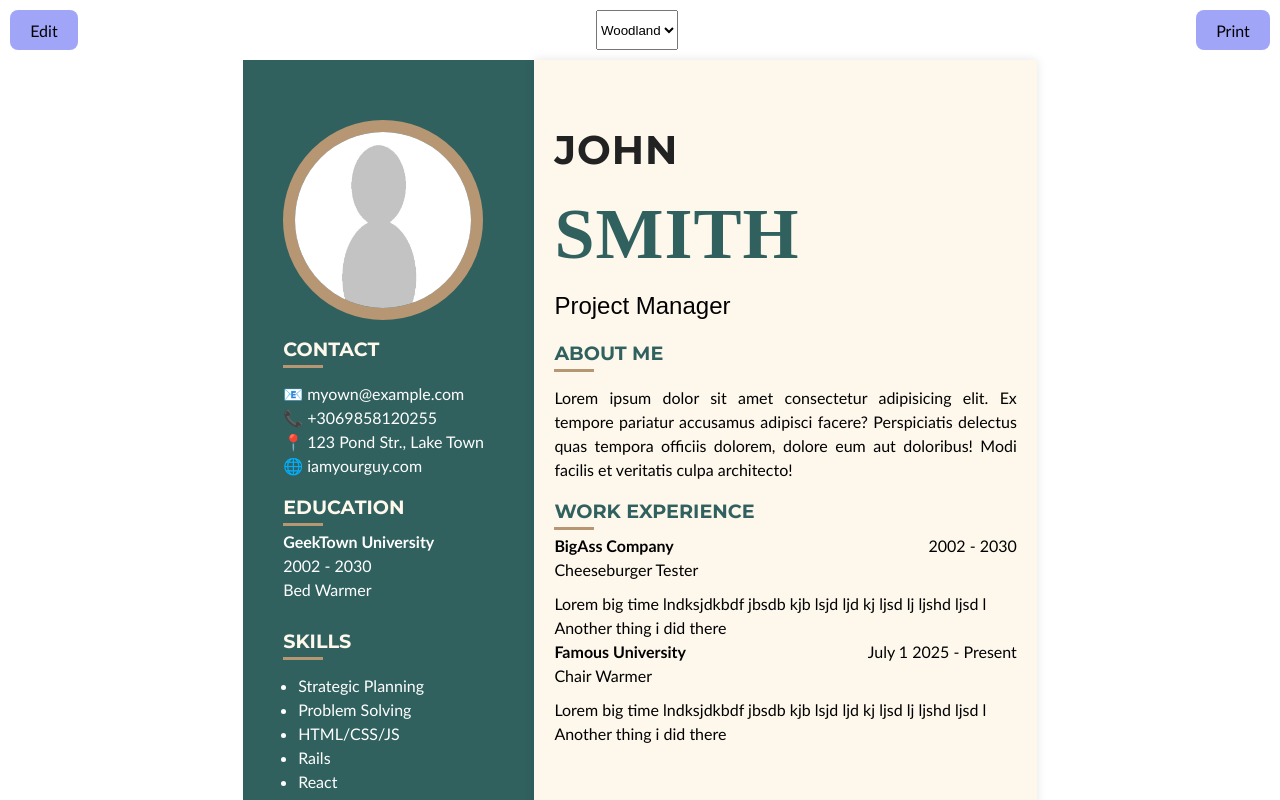
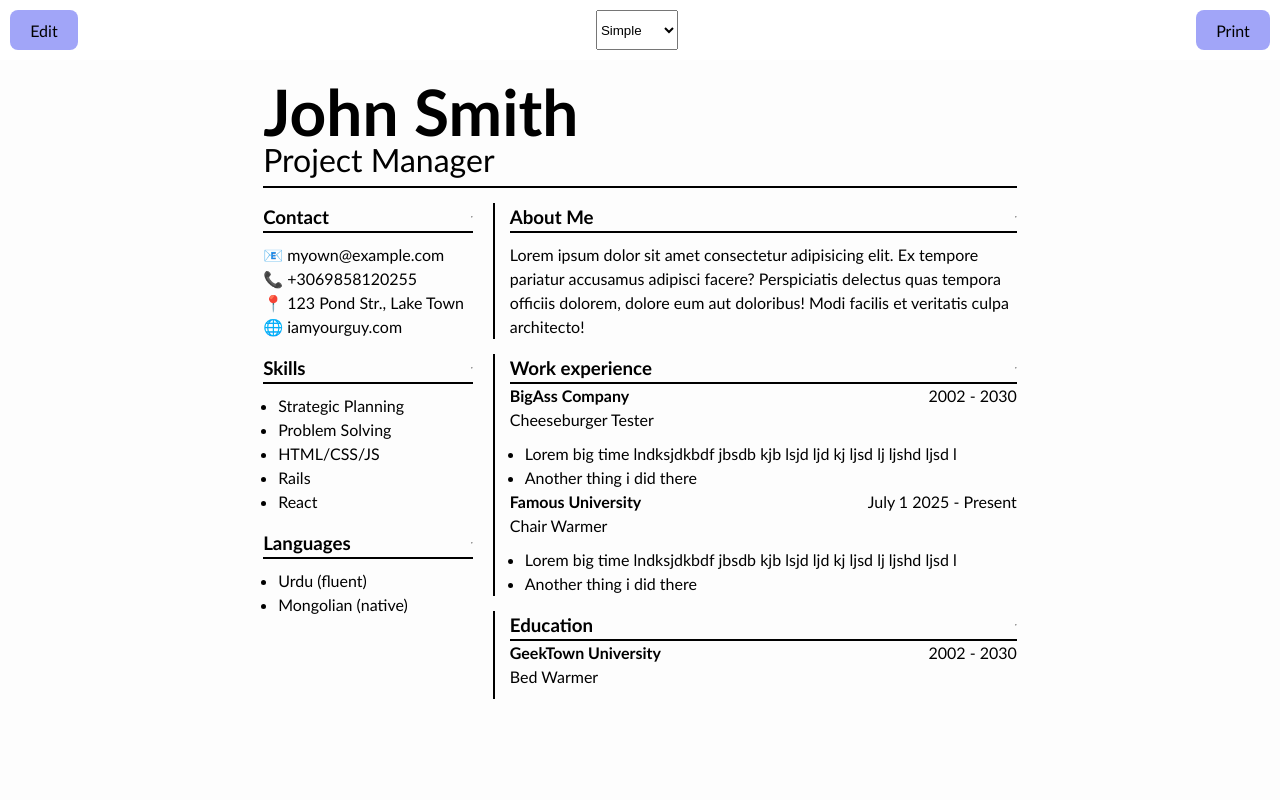
Before and after one commit to NikEmman/cv_react, a React (Vite) app: page / in a window 1280 px wide. Shown: the top 800 px of the page. Built offline with nearby package versions, Linux system fonts and the light colour scheme.

Commit message:
Update: Print btn now prints as pdf

```diff
--- a/package.json
+++ b/package.json
@@ -10,6 +10,7 @@
     "preview": "vite preview"
   },
   "dependencies": {
+    "html2pdf.js": "^0.12.1",
     "react": "^18.3.1",
     "react-dom": "^18.3.1"
   },
--- a/src/App.css
+++ b/src/App.css
@@ -39,6 +39,7 @@ button:hover {
 .container {
   width: 21cm;
   min-height: 29.7cm;
+  padding: 20px;
 }
 .grid-repeat {
   display: grid;
@@ -50,6 +51,7 @@ button:hover {
 textarea {
   height: 7.5em;
 }
+
 @media print {
   button,
   select {
--- a/src/App.jsx
+++ b/src/App.jsx
@@ -6,10 +6,11 @@ import MonoPink from "./themes/MonoPink";
 import Tech from "./themes/Tech";
 import Woodland from "./themes/Woodland";
 import IceGray from "./themes/IceGray";
+import html2pdf from "html2pdf.js";
 function App() {
   const [isEditable, setIsEditable] = useState(false);
   const [myData, setMyData] = useState(defaultData);
-  const [theme, setTheme] = useState("woodland");
+  const [theme, setTheme] = useState("simple");
 
   const handleEditClick = () => setIsEditable(true);
   const handleSaveClick = () => {
@@ -173,6 +174,10 @@ function App() {
       return { ...prevData, sections: updatedSections };
     });
   };
+  const handleDownload = () => {
+    const element = document.getElementById("pdf-content");
+    html2pdf().from(element).save(`CV-${myData.sections[0].lastName}.pdf`);
+  };
   let ThemeComponent;
   switch (theme) {
     case "simple":
@@ -206,7 +211,7 @@ function App() {
           <button onClick={handleEditClick}>Edit</button>
         )}
         <select
-          defaultValue={"woodland"}
+          defaultValue={"simple"}
           name="theme"
           onChange={(e) => setTheme(e.target.value)}
         >
@@ -216,9 +221,10 @@ function App() {
           <option value="iceGray">IceGray</option>
           <option value="woodland">Woodland</option>
         </select>
-        <button onClick={window.print}>Print</button>
+        <button onClick={handleDownload}>Print</button>
       </header>
 
+      <div id="pdf-content">
         <ThemeComponent
           myData={myData}
           isEditable={isEditable}
@@ -232,6 +238,7 @@ function App() {
           handleDeleteDescriptionItem={handleDeleteDescriptionItem}
           handleAddPhoto={handleAddPhoto}
         />
+      </div>
     </>
   );
 }
```
Also changed, not shown: 1 other file (tests, documents, lock files or other folders). Lines whose indentation alone changed are shown as unchanged.
